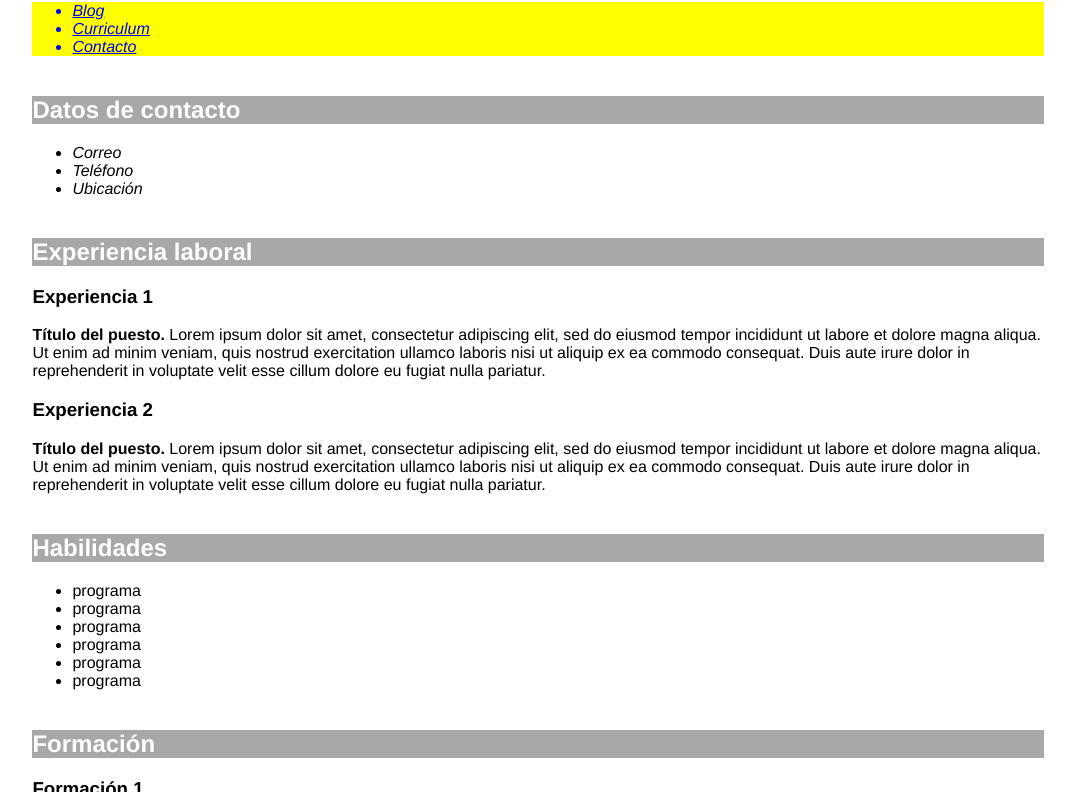
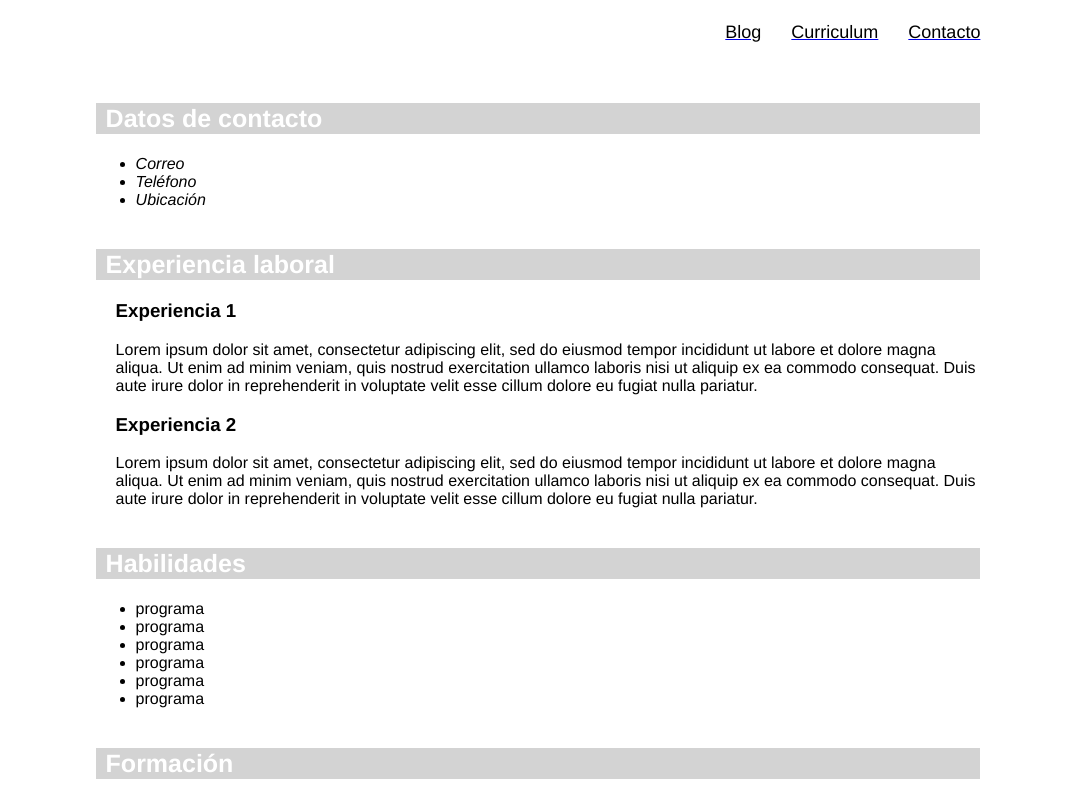
Before and after one commit to Samcp02/Curriculum, a plain HTML site: page src/index.html in a window 1280 px wide. Shown: the part 164-956 px from the top of the page, without its empty margins (102-1177 px from the left). Drawn offline with Linux system fonts and the light colour scheme; files whose address does not match are found by name.

Commit message:
Cambio navegación CV

```diff
--- a/src/index.html
+++ b/src/index.html
@@ -28,7 +28,7 @@
         </ul>
     </nav>
     <section>
-        <h2 class="subtitle">Datos de contacto</h2>
+        <h2>Datos de contacto</h2>
         <ul class="contact">
             <li>Correo</li>
             <li>Teléfono</li>
@@ -37,18 +37,20 @@
     </section>
     <section>
         <h2>Experiencia laboral</h2>
+            <div class="container">
                 <h3>Experiencia 1</h3>
-                <p><span>Título del puesto. </span>Lorem ipsum dolor sit amet, consectetur adipiscing elit,
+                    <p>Lorem ipsum dolor sit amet, consectetur adipiscing elit,
                     sed do eiusmod tempor incididunt ut labore et dolore magna aliqua.
                     Ut enim ad minim veniam, quis nostrud exercitation ullamco laboris nisi ut aliquip
                     ex ea commodo consequat. Duis aute irure dolor in reprehenderit in voluptate velit
                     esse cillum dolore eu fugiat nulla pariatur.</p>
                 <h3>Experiencia 2</h3>
-            <p><span>Título del puesto. </span>Lorem ipsum dolor sit amet, consectetur adipiscing elit,
+                    <p>Lorem ipsum dolor sit amet, consectetur adipiscing elit,
                     sed do eiusmod tempor incididunt ut labore et dolore magna aliqua.
                     Ut enim ad minim veniam, quis nostrud exercitation ullamco laboris nisi ut aliquip
                     ex ea commodo consequat. Duis aute irure dolor in reprehenderit in voluptate velit
                     esse cillum dolore eu fugiat nulla pariatur.</p>
+            </div>
     </section>
     <section>
         <h2>Habilidades</h2>
@@ -63,12 +65,12 @@
     </section>
     <section>
         <h2>Formación</h2>
+        <div class="container">
            <h3>Formación 1</h3>
-                <p>Lorem ipsum dolor sit amet, consectetur adipiscing elit,
-                    sed do eiusmod tempor incididunt ut labore et dolore magna aliqua.</p>
+                <p>Lorem ipsum dolor sit amet consectetur adipisicing elit. Qui aperiam illum molestiae, blanditiis expedita doloribus soluta sapiente corrupti. Eligendi reprehenderit ratione delectus ut perspiciatis hic corporis necessitatibus est explicabo ipsum aliquid facilis molestiae accusamus cum, porro quas quisquam dolores modi harum illum eos eius a quasi omnis. Quod, magnam commodi!</p>
             <h3>Formación 2</h3>
-                <p>Lorem ipsum dolor sit amet, consectetur adipiscing elit,
-                    sed do eiusmod tempor incididunt ut labore et dolore magna aliqua.</p>
+                <p>Lorem ipsum dolor sit amet consectetur adipisicing elit. Qui aperiam illum molestiae, blanditiis expedita doloribus soluta sapiente corrupti. Eligendi reprehenderit ratione delectus ut perspiciatis hic corporis necessitatibus est explicabo ipsum aliquid facilis molestiae accusamus cum, porro quas quisquam dolores modi harum illum eos eius a quasi omnis. Quod, magnam commodi!</p>
+        <div>
     </section>
     <section>
         <h2>Idiomas</h2>
--- a/src/styles/blog.css
+++ b/src/styles/blog.css
@@ -1,35 +1,39 @@
 body {
     font-family: Arial, Helvetica, sans-serif;
     margin: 20px 40px;
-    background-color:beige;
+    background-color:bisque;
+    margin: 70px;
+}
+
+.wrapper {
+    width: 70px;
 }
 
 header {
     font-size: 20px;
     margin-top: 40px;
     display: flex;
-    border: 1px solid red;
+    justify-content: space-between;
 }
 
 .navegation {
     padding: 20px 0;
-    display: inline-flex;
-    justify-content: flex-end;
-    border: 1px solid green;
+    display: flex;
 }
 
 .navegation li {
-
     margin-left: 30px;
     text-align: right;
     color: black;
+    font-size: 18px;
+    list-style-type: none;
 }
 
 h2 {
     font-weight: bold;
-    font-size: 30px;
+    font-size: 25px;
     color: white;
-    padding: 5px 10px;
+    padding: 1px 10px;
     background-color:lightgray;
 }
 
@@ -49,7 +53,8 @@ h2 {
 }
 
 .news article {
-    margin-left: 10px;
+    margin: 40px 20px 20px 20px;
+
 }
 
 
--- a/src/styles/index.css
+++ b/src/styles/index.css
@@ -5,42 +5,57 @@ body {
 }
 
 .wrapper {
-    width: 80%;
+    width: 70%;
 }
 
 header {
     font-size: 20px;
     display: inline;
-}
-
-.navegation {
-    font-style: italic;
-    background-color: yellow;
+    margin-top: 30px;
 }
 
 h1 {
     display: inline-flex;
-    margin-bottom: 70px;
-}
+    margin-bottom: 70px;}
 
 img {
     height: 120px;
     float: right;
+    margin-top: 20px;
 }
+
+.navegation {
+    padding: 20px 0;
+    display: flex;
+    justify-content: flex-end;
+}
+
+.navegation li {
+    margin-left: 30px;
+    text-align: right;
+    color: black;
+    font-size: 18px;
+    list-style-type: none;
+
+}
+
+h2 {
+    font-weight: bold;
+    font-size: 25px;
+    color: white;
+    padding: 1px 10px;
+    background-color:lightgray;
+}
+
+.container {
+    margin-left: 20px;
+}
+
 
 .contact {
     font-style: italic;
 }
 
-h2 {
-    font-weight: bold;
-    color: white;
-    background-color: rgb(168, 168, 168);
-}
-span {
-    font-weight: bold;
-}
-
 section {
     margin-top: 40px;
 }
```
Lines whose indentation alone changed are shown as unchanged.
